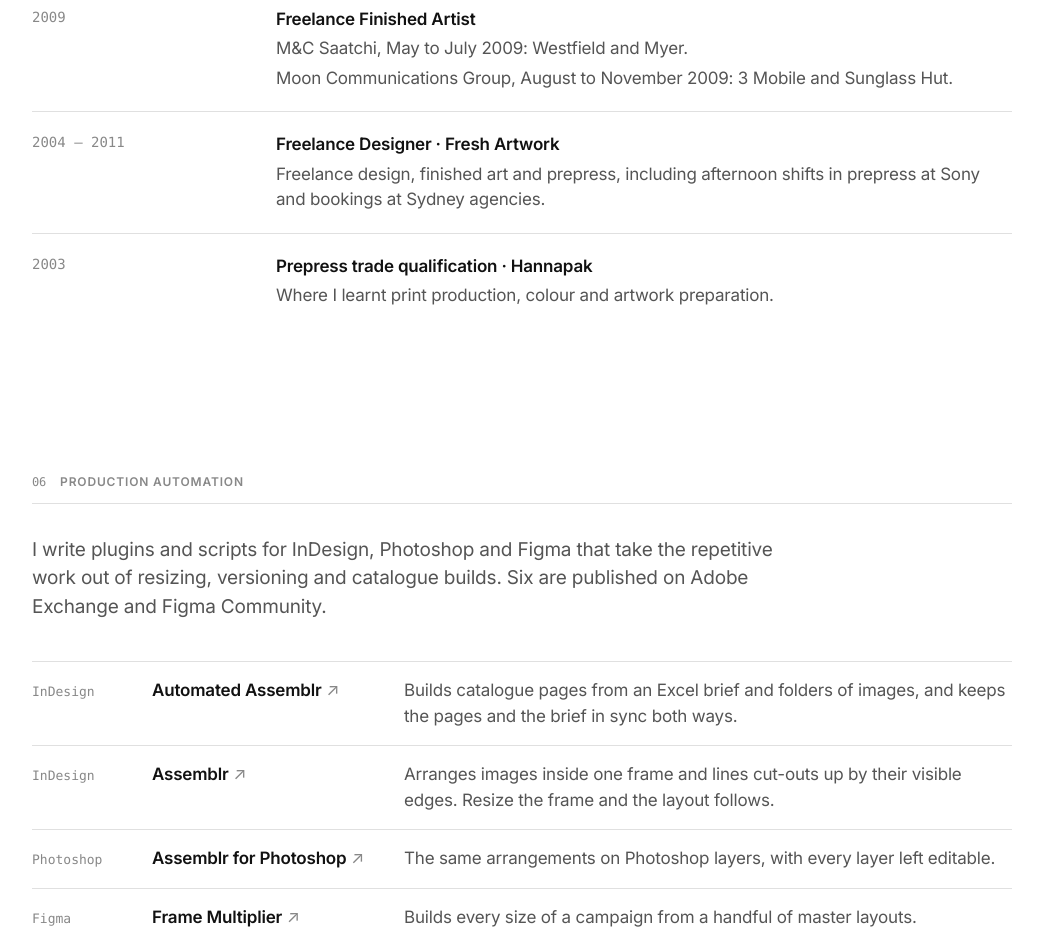
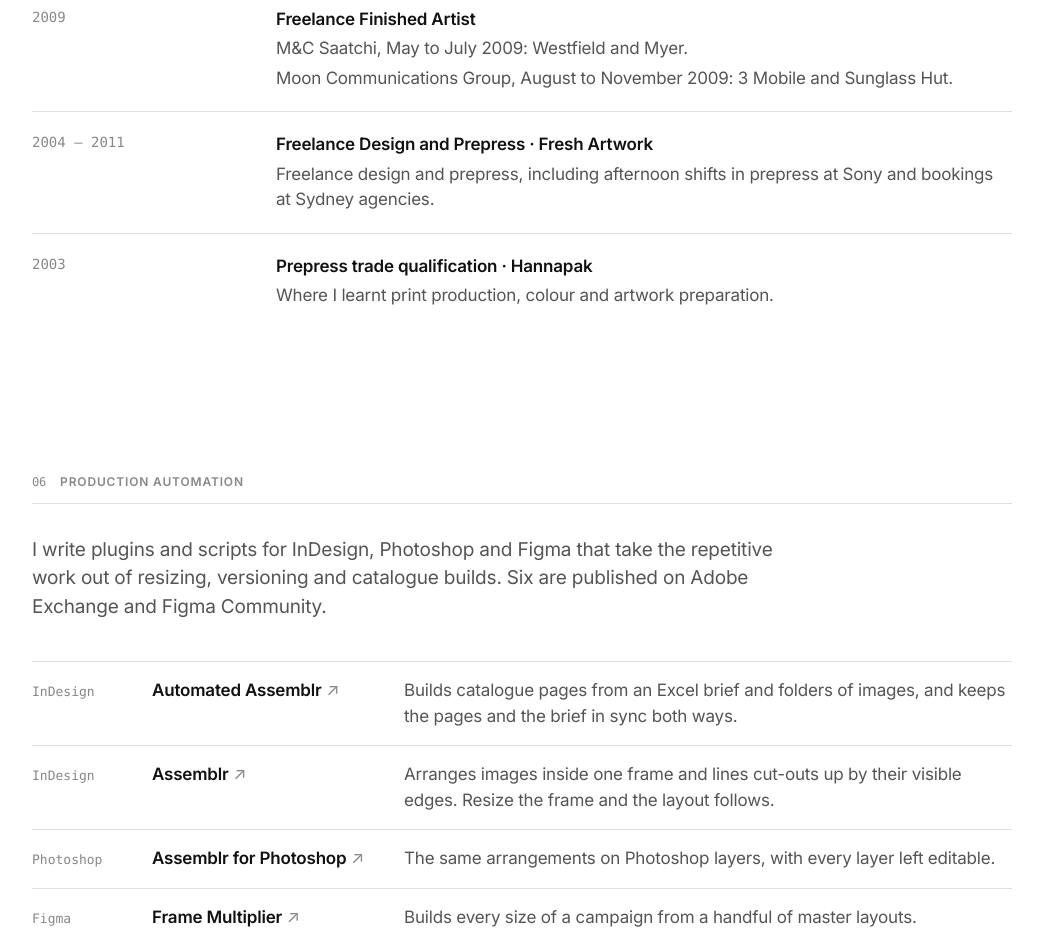
Before and after one commit to Arjobse82/cv-adrian-jobse, a plain HTML site: page index.html in a window 1280 px wide. Shown: the part 4320-5252 px from the top of the page, without its empty margins (118-1161 px from the left). Drawn offline with Linux system fonts and the light colour scheme.

Commit message:
Experience: Fresh Artwork as freelance design and prepress
Co-Authored-By: Claude Opus 5.5 <noreply@anthropic.com>

```diff
--- a/index.html
+++ b/index.html
@@ -256,8 +256,8 @@
         <li>
           <span class="when">2004 – 2011</span>
           <div>
-            <h3>Freelance Designer · Fresh Artwork</h3>
-            <p>Freelance design, finished art and prepress, including afternoon shifts in prepress at Sony and bookings at Sydney agencies.</p>
+            <h3>Freelance Design and Prepress · Fresh Artwork</h3>
+            <p>Freelance design and prepress, including afternoon shifts in prepress at Sony and bookings at Sydney agencies.</p>
           </div>
         </li>
         <li>
```
